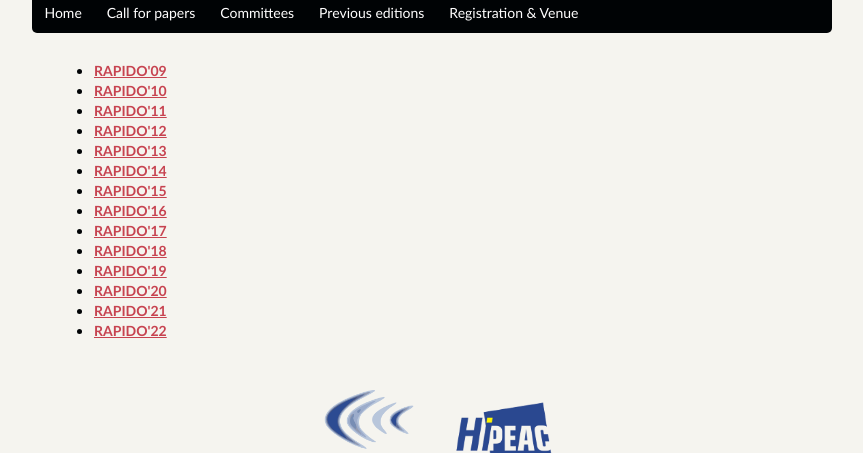
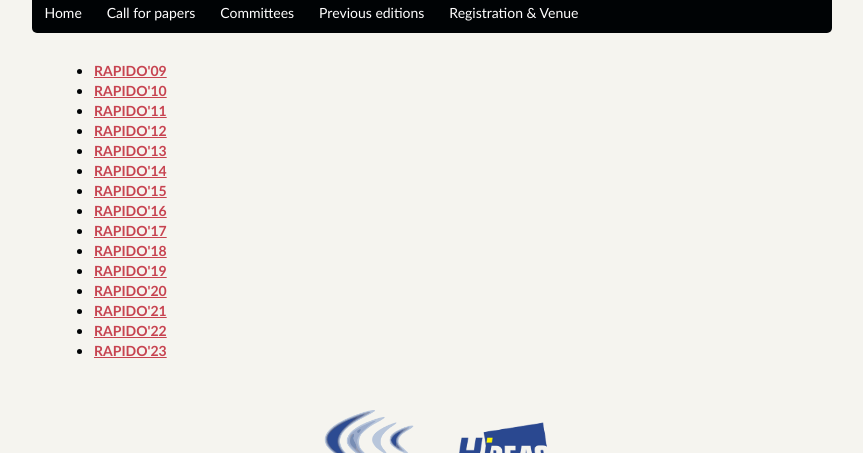
Before and after one commit to rapidoworkshop/rapidoworkshop.github.io, a plain HTML site: page 2024/previous.html in a window 1280 px wide. Shown: the part 267-720 px from the top of the page, without its empty margins (208-1071 px from the left). Drawn offline with Linux system fonts and the light colour scheme.

Commit message:
Update previous.html

```diff
--- a/2024/previous.html
+++ b/2024/previous.html
@@ -48,6 +48,7 @@
       <li><a href="https://rapidoworkshop.github.io/2020/index.html"><strong>RAPIDO'20</strong></a></li>
       <li><a href="https://rapidoworkshop.github.io/2021/index.html"><strong>RAPIDO'21</strong></a></li>
       <li><a href="https://rapidoworkshop.github.io/2022/index.html"><strong>RAPIDO'22</strong></a></li>
+      <li><a href="https://rapidoworkshop.github.io/2023/index.html"><strong>RAPIDO'23</strong></a></li>
     </ul>
     </section>
 
```
